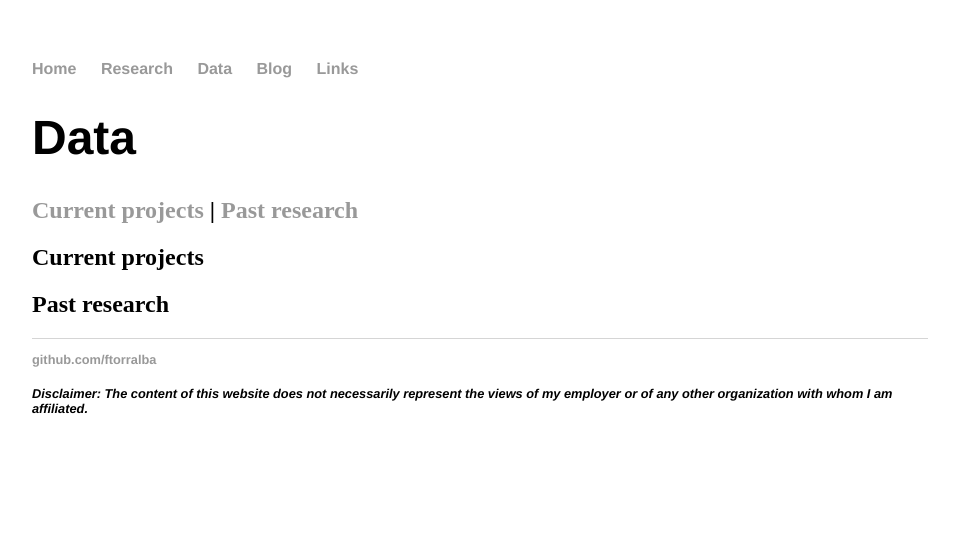
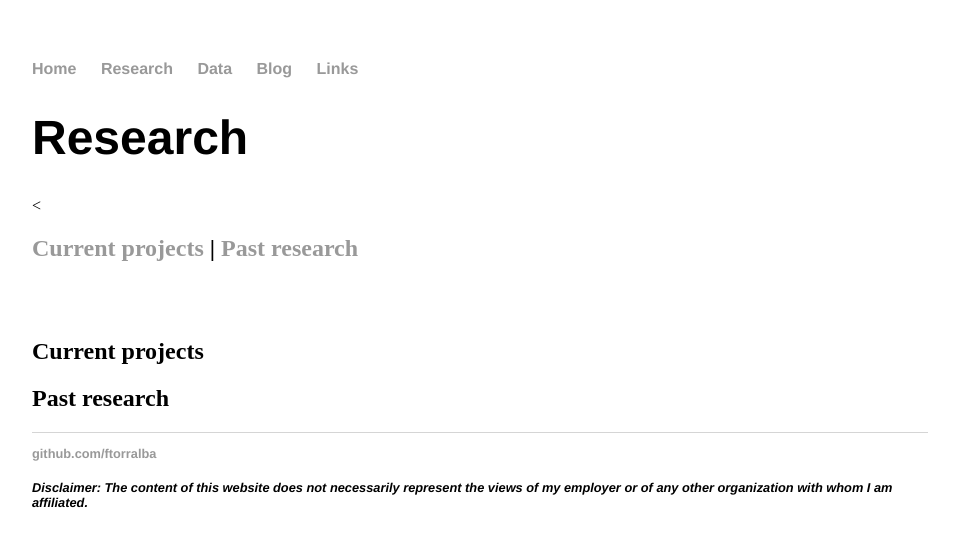
Before and after one commit to ftorralba/ftorralba.github.io, a Jekyll site: the page built from research.html, in a window 1280 px wide. Shown: the top 547 px of the page, without its empty margins (160-1119 px from the left). Built offline with Jekyll 4.4.1, drawn with Linux system fonts in a browser that asks for light colours.

Commit message:
Update research.html

```diff
--- a/research.html
+++ b/research.html
@@ -3,10 +3,11 @@ layout: default
 title: Research
 ---
 <div class="container">
-	<h1>Data</h1>
-       <p>
+	<h1>Research</h1>
+       <
    <h2 id="current_projects"><a href="#current_projects">Current projects</a> | <a href="#past_research">Past research</a></h2>
-
+	<br />
+	<br />
    <h2 id="current_projects">Current projects</h2>
 
    <h2 id="past_research">Past research</h2>
```
